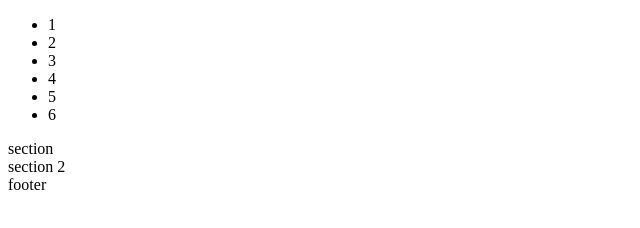
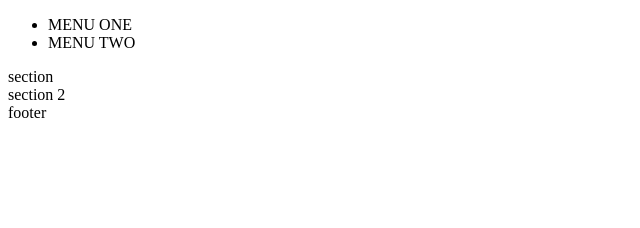
Before and after one commit to mehdiyaq/learning, a website: page index.html in a window 1280 px wide. Shown: the whole page, without its empty margins (0-640 px from the left). Drawn offline with Linux system fonts and the light colour scheme.

Commit message:
add menu

```diff
--- a/index.html
+++ b/index.html
@@ -10,12 +10,8 @@
 <body>
 <header>
     <ul>
-        <li>1</li>
-        <li>2</li>
-        <li>3</li>
-        <li>4</li>
-        <li>5</li>
-        <li>6</li>
+<li>MENU ONE</li>
+<li>MENU TWO</li>
     </ul>
 </header>
 <section>
```
